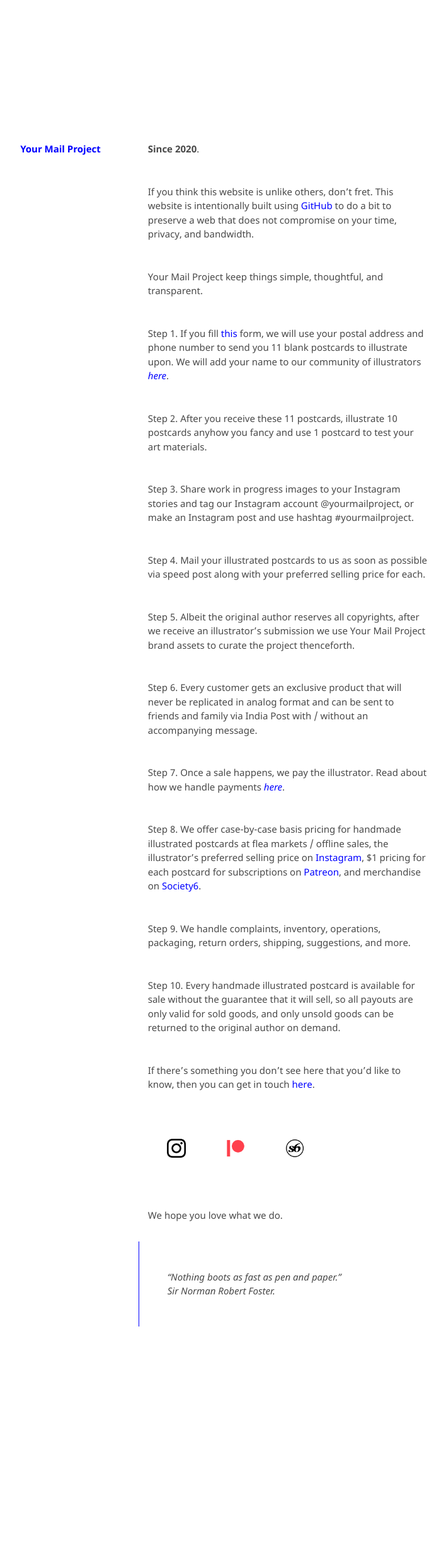
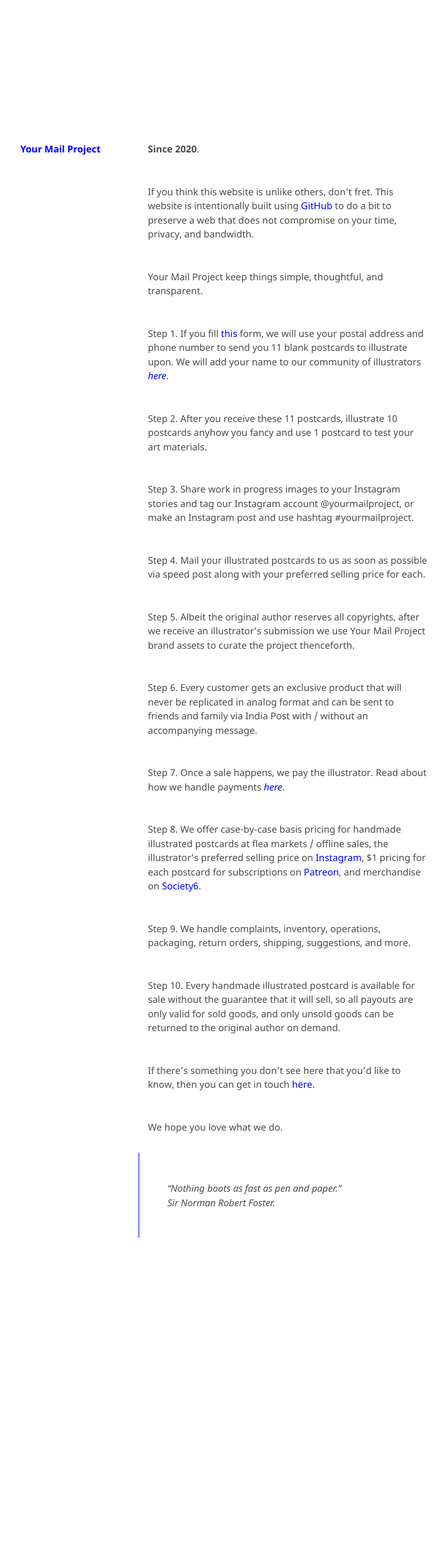
Before and after one commit to kvshvlin/yourmailproject, a Jekyll site: the page built from index.md, in a window 1280 px wide. Shown: the whole page at 63% size, without its empty margins (377-1085 px from the left). Built offline with Jekyll 4.4.1, drawn with Linux system fonts in a browser that asks for light colours; our own code applies the rules of GitHub Pages for plain Markdown files; after the commit the page ends 2324 px from its top, so only the background shows below that.

Commit message:
Update index.md

```diff
--- a/index.md
+++ b/index.md
@@ -26,10 +26,6 @@ Step 10. Every handmade illustrated postcard is available for sale without the g
 
 If there’s something you don’t see here that you’d like to know, then you can get in touch <a href="https://kushalsamant.github.io/getintouch.html">here</a>.
 
-<a href="https://www.instagram.com/yourmailproject" target="_blank"><img src="/assets/img/logoinstagram.png" alt="Instagram" style="width:30px"></a>
-<a href="https://www.patreon.com/yourmailproject?fan_landing=true" target="_blank"><img src="/assets/img/logopatreon.png" alt="Patreon" style="width:30px"></a>
-<a href="https://www.society6.com/yourmailproject" target="_blank"><img src="/assets/img/logosociety6.png" alt="Society6" style="width:30px"></a>
-
 We hope you love what we do.
 
 > "Nothing boots as fast as pen and paper."
```
